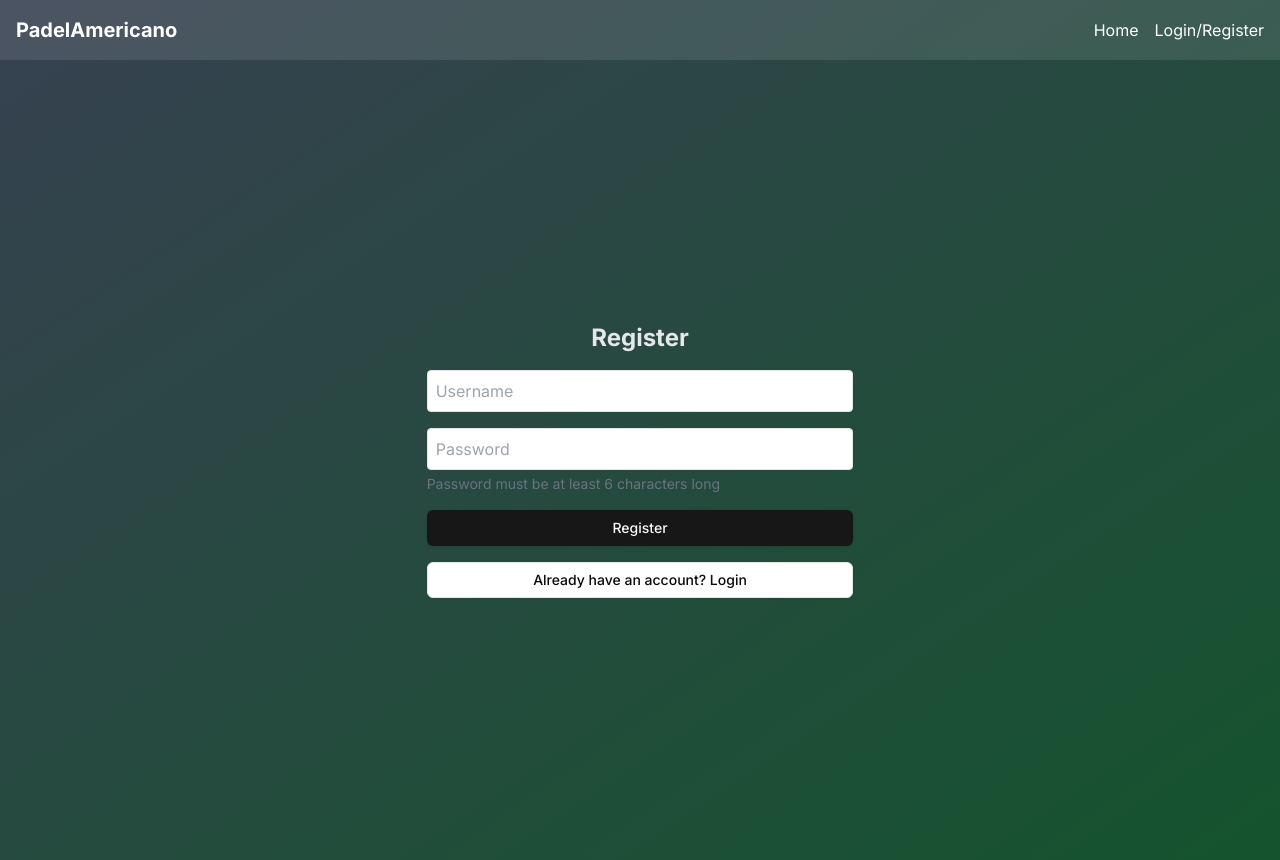
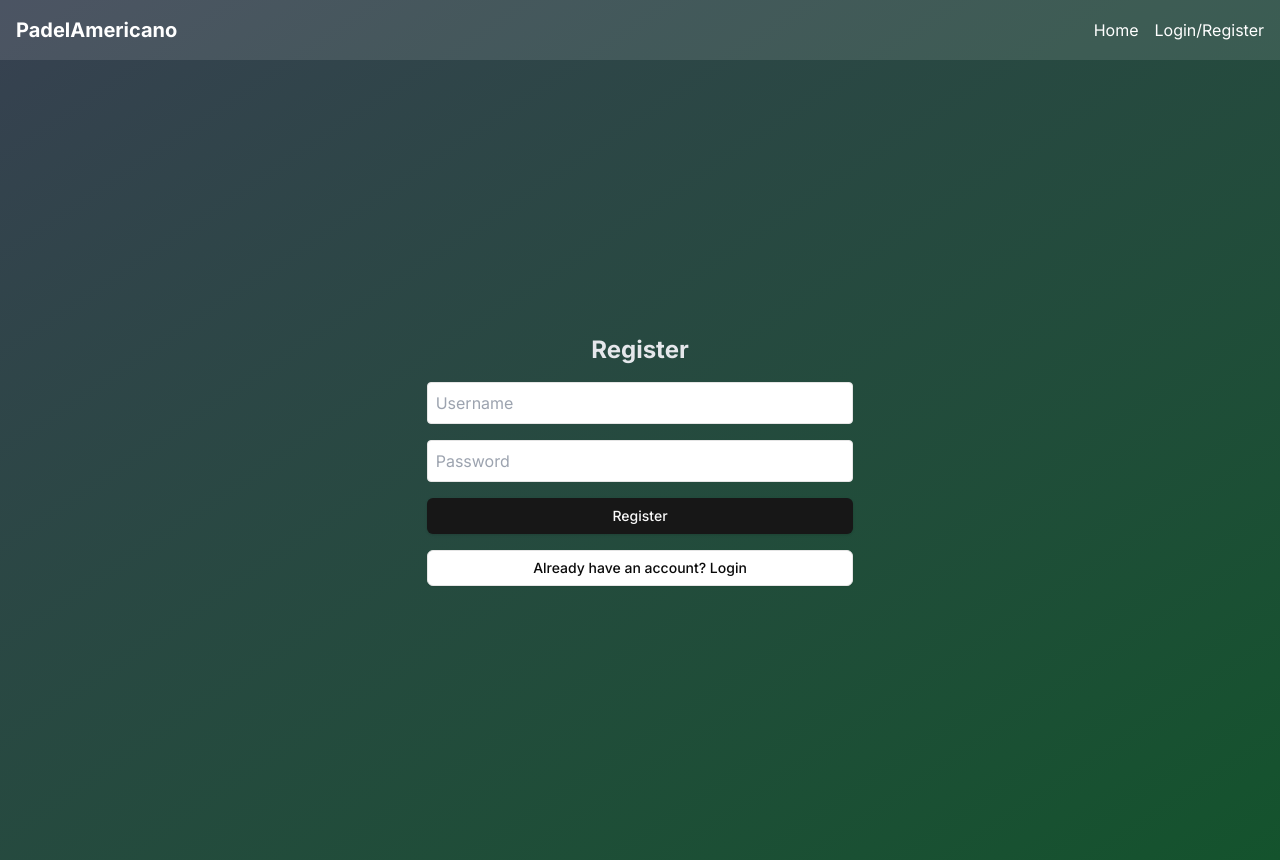
Before and after one commit to AndreasHoegh/mexicano-padel, a Next.js app: page /register in a window 1280 px wide. Built offline with nearby package versions, Linux system fonts and the light colour scheme.

Commit message:
register

```diff
--- a/components/auth/RegisterForm.tsx
+++ b/components/auth/RegisterForm.tsx
@@ -13,12 +13,6 @@ export default function RegisterForm({ onSwitch }: { onSwitch: () => void }) {
   const handleSubmit = async (e: React.FormEvent) => {
     e.preventDefault();
     setError("");
-
-    // Password validation
-    if (password.length < 6) {
-      setError("Password must be at least 6 characters long");
-      return;
-    }
 
     try {
       console.log("Sending registration request:", { username, password });
@@ -75,21 +69,14 @@ export default function RegisterForm({ onSwitch }: { onSwitch: () => void }) {
             onChange={(e) => setUsername(e.target.value)}
             placeholder="Username"
             className="w-full p-2 border rounded"
-            required
           />
-          <div className="space-y-1">
           <input
             type="password"
             value={password}
             onChange={(e) => setPassword(e.target.value)}
             placeholder="Password"
             className="w-full p-2 border rounded"
-              required
           />
-            <p className="text-sm text-gray-500">
-              Password must be at least 6 characters long
-            </p>
-          </div>
           <Button type="submit" className="w-full">
             Register
           </Button>
```
Lines whose indentation alone changed are shown as unchanged.
